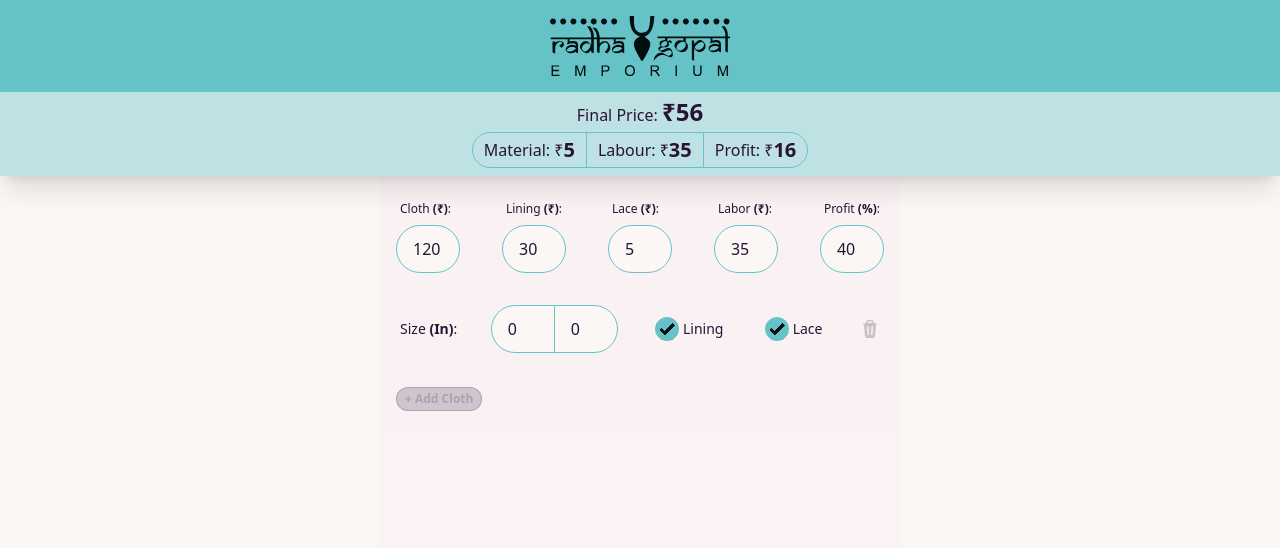
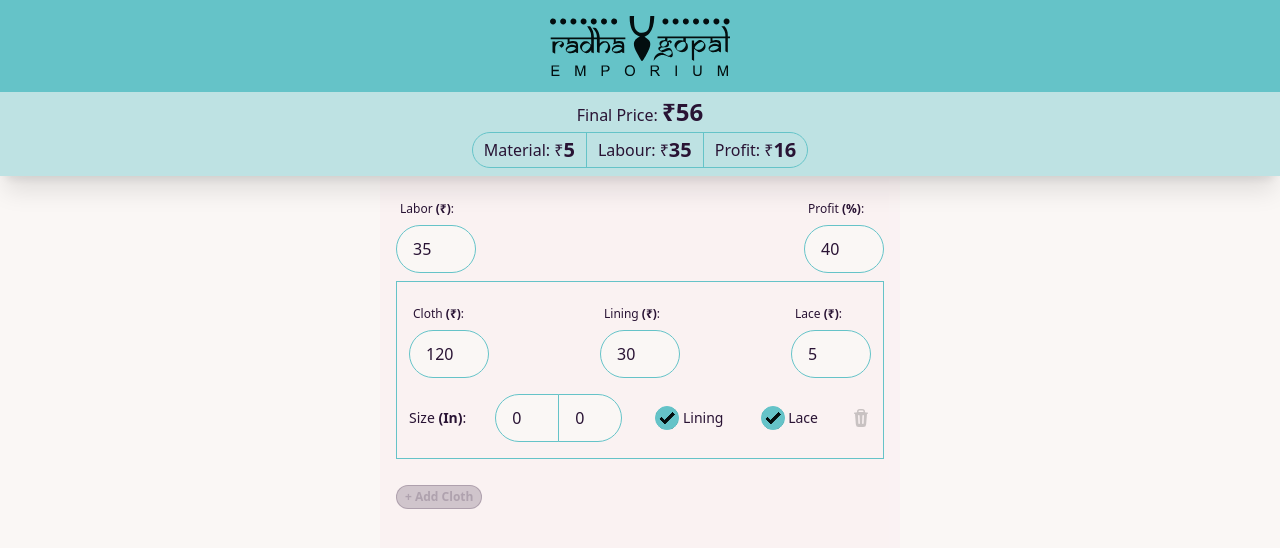
Before and after one commit to vijaysharma/radha-gopal-emporium, a React (Create React App) app: page / in a window 1280 px wide. Shown: the top 548 px of the page. Built offline with nearby package versions, Linux system fonts and the light colour scheme.

Commit message:
Update to accomodate discrete cloth price

```diff
--- a/public/index.html
+++ b/public/index.html
@@ -3,23 +3,37 @@
   <head>
     <meta charset="utf-8" />
     <link rel="icon" href="%PUBLIC_URL%/favicon.ico" />
-    <!-- <meta name="viewport" content="width=device-width, initial-scale=1" /> -->
-    <meta name="viewport" content="minimal-ui, width=device-width, initial-scale=1, maximum-scale=1, user-scalable=no">
-    <meta
-      name="description"
-      content="Radha Gopal Emporium"
-    />
+    <meta name="viewport" content="width=device-width, initial-scale=1" />
+    <meta name="description" content="Radha Gopal Emporium" />
     <link rel="apple-touch-icon" href="%PUBLIC_URL%/logo192.png" />
 
     <link rel="manifest" href="%PUBLIC_URL%/manifest.json" />
 
-    <link rel="apple-touch-icon" sizes="180x180" href="%PUBLIC_URL%/apple-touch-icon.png">
-    <link rel="icon" type="image/png" sizes="32x32" href="%PUBLIC_URL%/favicon-32x32.png">
-    <link rel="icon" type="image/png" sizes="16x16" href="%PUBLIC_URL%/favicon-16x16.png">
-    <link rel="manifest" href="%PUBLIC_URL%/site.webmanifest">
-    <link rel="mask-icon" href="%PUBLIC_URL%/safari-pinned-tab.svg" color="#5bbad5">
-    <meta name="msapplication-TileColor" content="#da532c">
-    <meta name="theme-color" content="#ffffff">
+    <link
+      rel="apple-touch-icon"
+      sizes="180x180"
+      href="%PUBLIC_URL%/apple-touch-icon.png"
+    />
+    <link
+      rel="icon"
+      type="image/png"
+      sizes="32x32"
+      href="%PUBLIC_URL%/favicon-32x32.png"
+    />
+    <link
+      rel="icon"
+      type="image/png"
+      sizes="16x16"
+      href="%PUBLIC_URL%/favicon-16x16.png"
+    />
+    <link rel="manifest" href="%PUBLIC_URL%/site.webmanifest" />
+    <link
+      rel="mask-icon"
+      href="%PUBLIC_URL%/safari-pinned-tab.svg"
+      color="#5bbad5"
+    />
+    <meta name="msapplication-TileColor" content="#da532c" />
+    <meta name="theme-color" content="#ffffff" />
 
     <title>Radha Gopal Emporium</title>
   </head>
--- a/src/App.js
+++ b/src/App.js
@@ -1,4 +1,3 @@
-import { useState } from "react";
 import "./App.css";
 import Logo from "./component/Logo";
 import Price from "./component/Price";
--- a/src/component/ClothPiece.jsx
+++ b/src/component/ClothPiece.jsx
@@ -1,5 +1,9 @@
+import Labelnput from "./Labelnput";
 const ClothPiece = ({
   id,
+  clothRate,
+  liningRate,
+  laceRate,
   length,
   width,
   liningRequired,
@@ -9,7 +13,27 @@ const ClothPiece = ({
 }) => {
   return (
     <>
-      <div className="form-control">
+      <div className="form-control border border-primary p-2 mt-2">
+        <div className="label cursor-pointer">
+          <Labelnput
+            labelText="Cloth"
+            inputValue={clothRate}
+            name="clothRate"
+            onChangehandler={(e) => sizeHandler(e, id)}
+          />
+          <Labelnput
+            labelText="Lining"
+            name="liningRate"
+            inputValue={liningRate}
+            onChangehandler={(e) => sizeHandler(e, id)}
+          />
+          <Labelnput
+            labelText="Lace"
+            name="laceRate"
+            inputValue={laceRate}
+            onChangehandler={(e) => sizeHandler(e, id)}
+          />
+        </div>
         <div className="label cursor-pointer">
           <span className="label-text">
             Size <strong>(In)</strong>:
--- a/src/component/Labelnput.jsx
+++ b/src/component/Labelnput.jsx
@@ -1,6 +1,7 @@
 import React from "react";
 
 const Labelnput = ({
+  name,
   labelText,
   inputValue,
   defaultSymbol = "₹",
@@ -15,8 +16,9 @@ const Labelnput = ({
       </div>
       <input
         type="number"
+        name={name}
         placeholder={defaultSymbol}
-        className="input input-bordered input-primary max-w-16"
+        className="input input-bordered input-primary max-w-20"
         value={inputValue}
         onChange={(e) => onChangehandler(e)}
       />
--- a/src/component/PriceCalculator.jsx
+++ b/src/component/PriceCalculator.jsx
@@ -5,35 +5,45 @@ import ClothPiece from "./ClothPiece";
 import { calculateFinalPrice, clothValueFinder } from "./utilities";
 
 const PriceCalculator = () => {
-  const [inputValues, setInputValues] = useState(()=>{
+  const [inputValues, setInputValues] = useState(() => {
     let LsIvData = JSON.parse(localStorage.getItem("iv"));
-    if(LsIvData && LsIvData.linenRate) {
+    if (LsIvData && LsIvData.clothRate) {
       localStorage.removeItem("iv");
-      LsIvData = undefined
+      LsIvData = undefined;
     }
-    return LsIvData || {
-      clothRate: 120,
-      liningRate: 30,
-      laceRate: 5,
+    return (
+      LsIvData || {
         labour: 35,
         profit: 40,
       }
+    );
   });
   const [calculatable, setCalculatable] = useState(
     JSON.parse(localStorage.getItem("clc")) || false
   );
-  const [clothes, setClothes] = useState(
-    JSON.parse(localStorage.getItem("cl")) || [
+  const [clothes, setClothes] = useState(() => {
+    let ClIvData = JSON.parse(localStorage.getItem("cl"));
+    if (ClIvData && !ClIvData[0].clothRate) {
+      localStorage.removeItem("cl");
+    }
+    return (
+      ClIvData || [
         {
           id: 1,
           length: 0,
           width: 0,
+          clothRate: 120,
+          liningRate: 30,
+          laceRate: 5,
           liningRequired: true,
           laceRequired: true,
         },
       ]
     );
+  });
+
   const priceContext = useContext(priceCtx);
+  const setFinalPrice = priceContext.setFinalPrice;
   const clothSizeHandler = (e, id, trash = false) => {
     const updatedClothes = [...clothes];
     let indexOfCloth;
@@ -41,6 +51,9 @@ const PriceCalculator = () => {
       indexOfCloth = index;
       return cl.id === id;
     });
+    if (e.target.name === "clothRate") cloth.clothRate = e.target.value;
+    if (e.target.name === "liningRate") cloth.liningRate = e.target.value;
+    if (e.target.name === "laceRate") cloth.laceRate = e.target.value;
     if (e.target.name === "length") cloth.length = e.target.value;
     if (e.target.name === "width") cloth.width = e.target.value;
     if (e.target.name === "lining") cloth.liningRequired = e.target.checked;
@@ -60,48 +73,38 @@ const PriceCalculator = () => {
     });
 
   useEffect(() => {
-    calculateFinalPrice({ inputValues, clothes, priceContext });
+    calculateFinalPrice({ inputValues, clothes, setFinalPrice });
     localStorage.setItem("iv", JSON.stringify(inputValues));
     localStorage.setItem("cl", JSON.stringify(clothes));
     localStorage.setItem("clc", JSON.stringify(calculatable));
-  }, [inputValues, clothes, calculatable]);
+  }, [inputValues, clothes, calculatable, setFinalPrice]);
   return (
     <>
       <div className="calculator bg-secondary/5">
         <div className="calculatorDefaultInputs">
           <Labelnput
-            labelText="Cloth"
-            inputValue={inputValues.clothRate}
-            onChangehandler={(e) => inputOnChange(e, "clothRate")}
-          />
-          <Labelnput
-            labelText="Lining"
-            inputValue={inputValues.liningRate}
-            onChangehandler={(e) => inputOnChange(e, "liningRate")}
-          />
-          <Labelnput
-            labelText="Lace"
-            inputValue={inputValues.laceRate}
-            onChangehandler={(e) => inputOnChange(e, "laceRate")}
-          />
-          <Labelnput
             labelText="Labor"
+            name="labor"
             inputValue={inputValues.labour}
             onChangehandler={(e) => inputOnChange(e, "labour")}
           />
           <Labelnput
             labelText="Profit"
+            name="profit"
             inputValue={inputValues.profit}
             defaultSymbol="%"
             onChangehandler={(e) => inputOnChange(e, "profit")}
           />
         </div>
-        <br />
+
         {clothes.map((cloth) => {
           return (
             <ClothPiece
               key={cloth.id}
               id={cloth.id}
+              clothRate={cloth.clothRate}
+              liningRate={cloth.liningRate}
+              laceRate={cloth.laceRate}
               length={cloth.length}
               width={cloth.width}
               liningRequired={cloth.liningRequired}
@@ -123,7 +126,11 @@ const PriceCalculator = () => {
                 id: clothes[clothes.length - 1].id + 1,
                 length: 0,
                 width: 0,
+                clothRate: 120,
+                liningRate: 30,
+                laceRate: 5,
                 liningRequired: false,
+                laceRequired: false,
               },
             ]);
             setCalculatable(false);
--- a/src/component/utilities.js
+++ b/src/component/utilities.js
@@ -1,38 +1,40 @@
 const parseFloatInput = (inputValue) => parseFloat(inputValue ? inputValue : 0);
 
-export const calculateFinalPrice = ({ inputValues, clothes, priceContext }) => {
-  const clothRatePerInch = parseFloatInput(inputValues.clothRate) / (39 * 32);
-  const LiningRatePerInch = parseFloatInput(inputValues.liningRate) / (39 * 32);
-  const LaceRatePerInch = parseFloatInput(inputValues.laceRate) / 39;
-  const area = clothes.reduce(
-    (acc, cloth) => {
-      let l = Math.max(parseFloatInput(cloth.length), parseFloatInput(cloth.width));
-      let w = Math.min(parseFloatInput(cloth.length), parseFloatInput(cloth.width));
-      return {
-        clarea: acc.clarea + l * w,
-        lnarea: cloth.liningRequired ? acc.lnarea + l * w : acc.lnarea,
-        laceLn: cloth.laceRequired ? acc.laceLn + l + w + w : acc.laceLn,
-      };
-    },
-    { clarea: 0, lnarea: 0, laceLn: 0 }
-  );
-  let clothCost =
-    area.clarea * clothRatePerInch + area.lnarea * LiningRatePerInch + area.laceLn * LaceRatePerInch;
-
-  // adding 10% wastage, stich, electricity, pouch
-  clothCost = Math.ceil(1.1 * clothCost + 5);
+export const calculateFinalPrice = ({
+  inputValues,
+  clothes,
+  setFinalPrice,
+}) => {
+  const clothCost = clothes.reduce((acc, cloth) => {
+    let clothRatePerInch = parseFloatInput(cloth.clothRate) / (39 * 32);
+    let LiningRatePerInch = parseFloatInput(cloth.liningRate) / (39 * 32);
+    let LaceRatePerInch = parseFloatInput(cloth.laceRate) / 39;
+    let l = Math.max(
+      parseFloatInput(cloth.length),
+      parseFloatInput(cloth.width)
+    );
+    let w = Math.min(
+      parseFloatInput(cloth.length),
+      parseFloatInput(cloth.width)
+    );
+    // adding 10% wastage, stich, electricity, pouch
+    return Math.ceil(
+      acc +
+        1.1 *
+          (l * w * clothRatePerInch +
+            (cloth.liningRequired ? l * w * LiningRatePerInch : 0) +
+            (cloth.laceRequired ? (l + w + w) * LaceRatePerInch : 0))
+    );
+  }, 5);
   const labourCost = Math.max(
     parseFloatInput(inputValues.labour),
-    Math.ceil(
-      area.clarea * clothRatePerInch * 1.5 +
-        area.lnarea * LiningRatePerInch * 1.1
-    )
+    Math.ceil(clothCost * 1.4)
   );
   const profit = Math.ceil(
     (parseFloatInput(inputValues.profit) / 100) * (clothCost + labourCost)
   );
   const finalPrice = clothCost + labourCost + profit;
-  priceContext.setFinalPrice({
+  setFinalPrice({
     material: clothCost,
     labour: labourCost,
     profit: profit,
```
Lines whose indentation alone changed are shown as unchanged.
